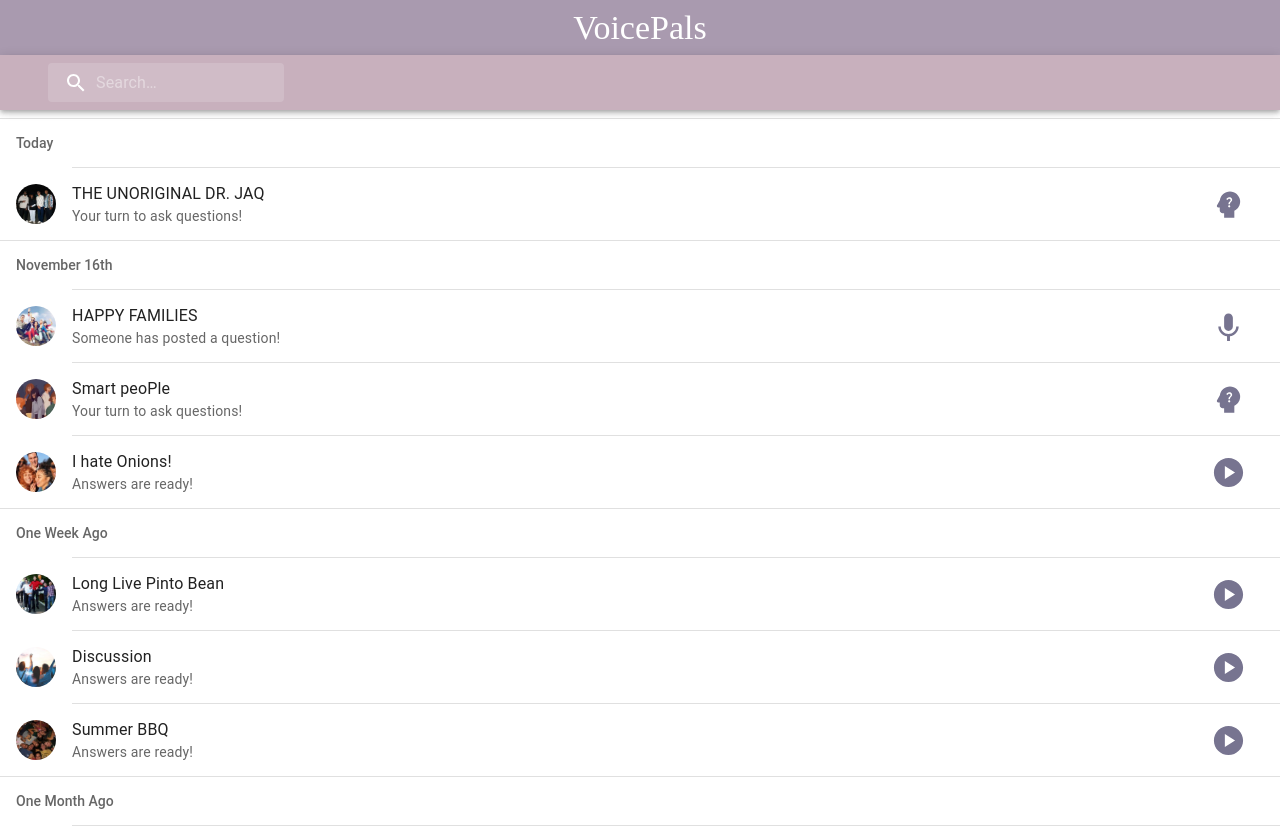
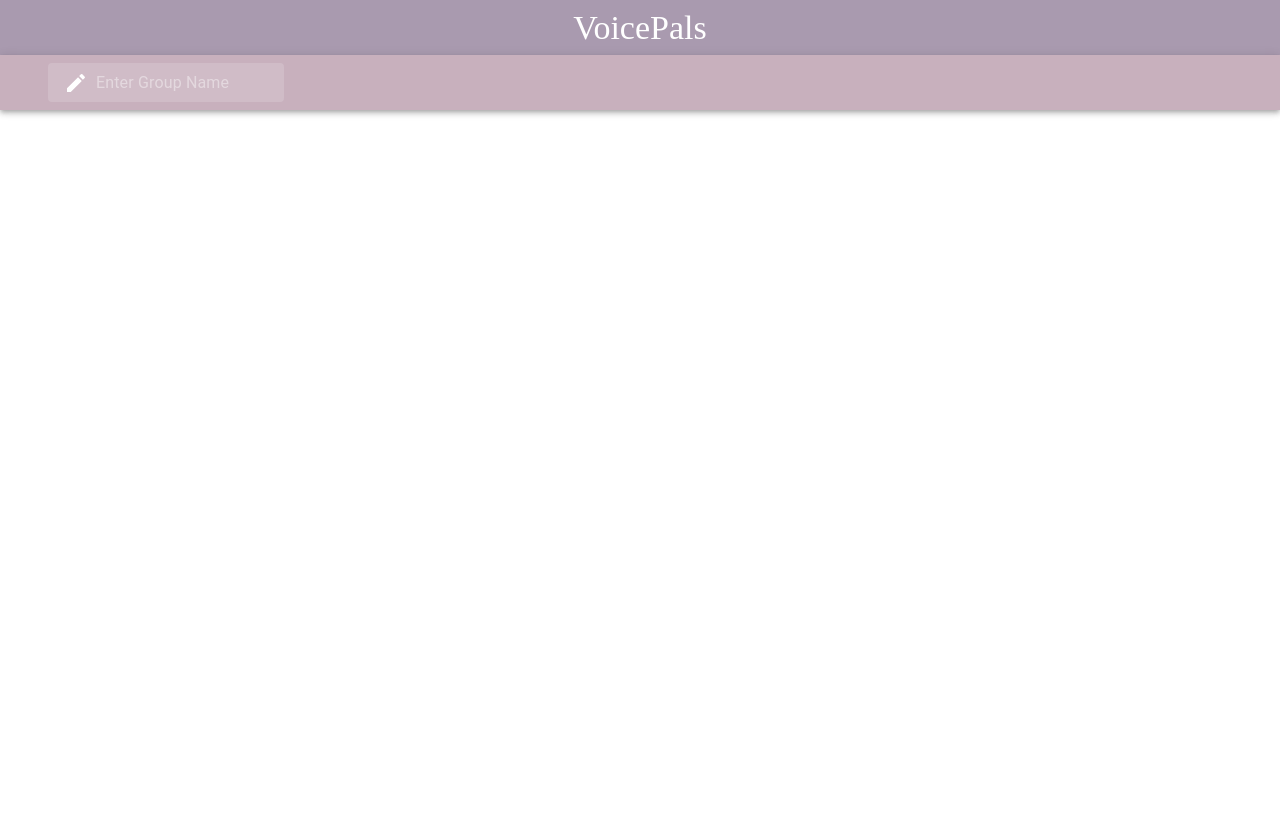
Before and after one commit to daniel-moon32/VoicePals, a React (Create React App) app: page /createGroup in a window 1280 px wide. After the commit the page ends 800 px from the top, so only its background shows below. Built offline with nearby package versions, Linux system fonts and the light colour scheme.

Commit message:
Add createGroup.js

```diff
--- a/src/App.js
+++ b/src/App.js
@@ -1,9 +1,9 @@
 import './App.css';
-import MainScreen from './pages/MainScreen';
+import CreateGroup from './pages/CreateGroup';
 
 function App() {
   return (
-    <MainScreen />
+    <CreateGroup />
   );
 }
 
--- /dev/null
+++ b/src/pages/CreateGroup.js
@@ -0,0 +1,12 @@
+import CreateGroupName from '../components/CreateGroupName';
+import Header from '../components/Header';
+
+export default function CreateGroup() {
+  return (
+    <>
+      <Header />
+      <CreateGroupName />
+    </>
+
+  );
+}
```
